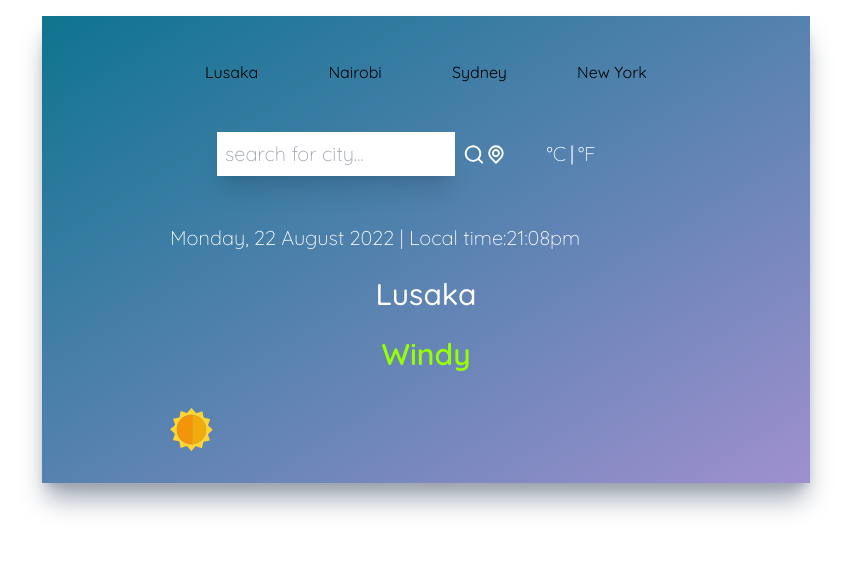
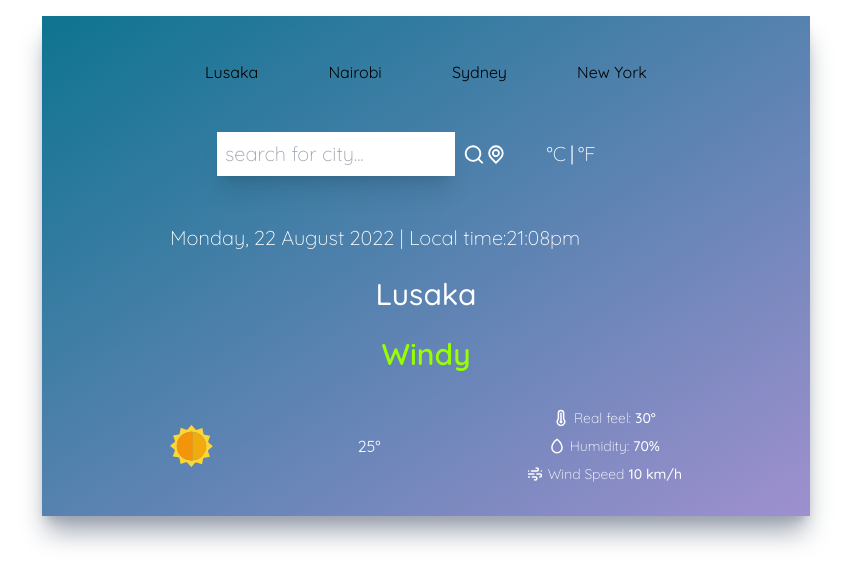
Before and after one commit to Mutalenic/weather_app, a React (Create React App) app: page / in a window 1280 px wide. Shown: the top 584 px of the page, without its empty margins (214-1065 px from the left). Built offline with nearby package versions, Linux system fonts and the light colour scheme.

Commit message:
Add weather parameters

```diff
--- a/src/components/WeatherParameters.jsx
+++ b/src/components/WeatherParameters.jsx
@@ -1,6 +1,14 @@
 import React from 'react';
 import sun from '../assets/sun.svg';
-
+import {
+  UiArrowUp,
+  UilArrowDown,
+  UilTemperature,
+  UilTear,
+  UilWind,
+  UilSun,
+  UilSunset,
+} from '@iconscout/react-unicons';
 function WeatherParameters() {
   return (
     <div>
@@ -9,6 +17,25 @@ function WeatherParameters() {
       </div>
       <div className="flex flex-row items-center justify-between text-white py-3">
         <img src={sun} alt="sun" className="w-1/12" />
+        <p className="flex flex-col space-y-2">25°</p>
+        <div className="flex flex-col space-y-2">
+          <div className="flex font-light text-sm items-center justify-center">
+            <UilTemperature size={18} className="mr-1"/>
+            Real feel:
+            <span className="font-medium ml-1">30°</span>
+          </div>
+          <div className="flex font-light text-sm items-center justify-center">
+            <UilTear size={18} className="mr-1"/>
+            Humidity:
+            <span className="font-medium ml-1">70%</span>
+          </div>
+          <div className="flex font-light text-sm items-center justify-center">
+            <UilWind size={18} className="mr-1"/>
+            Wind Speed
+            <span className="font-medium ml-1">10 km/h</span>
+          </div>
+
+        </div>
       </div>
     </div>
   );
```
